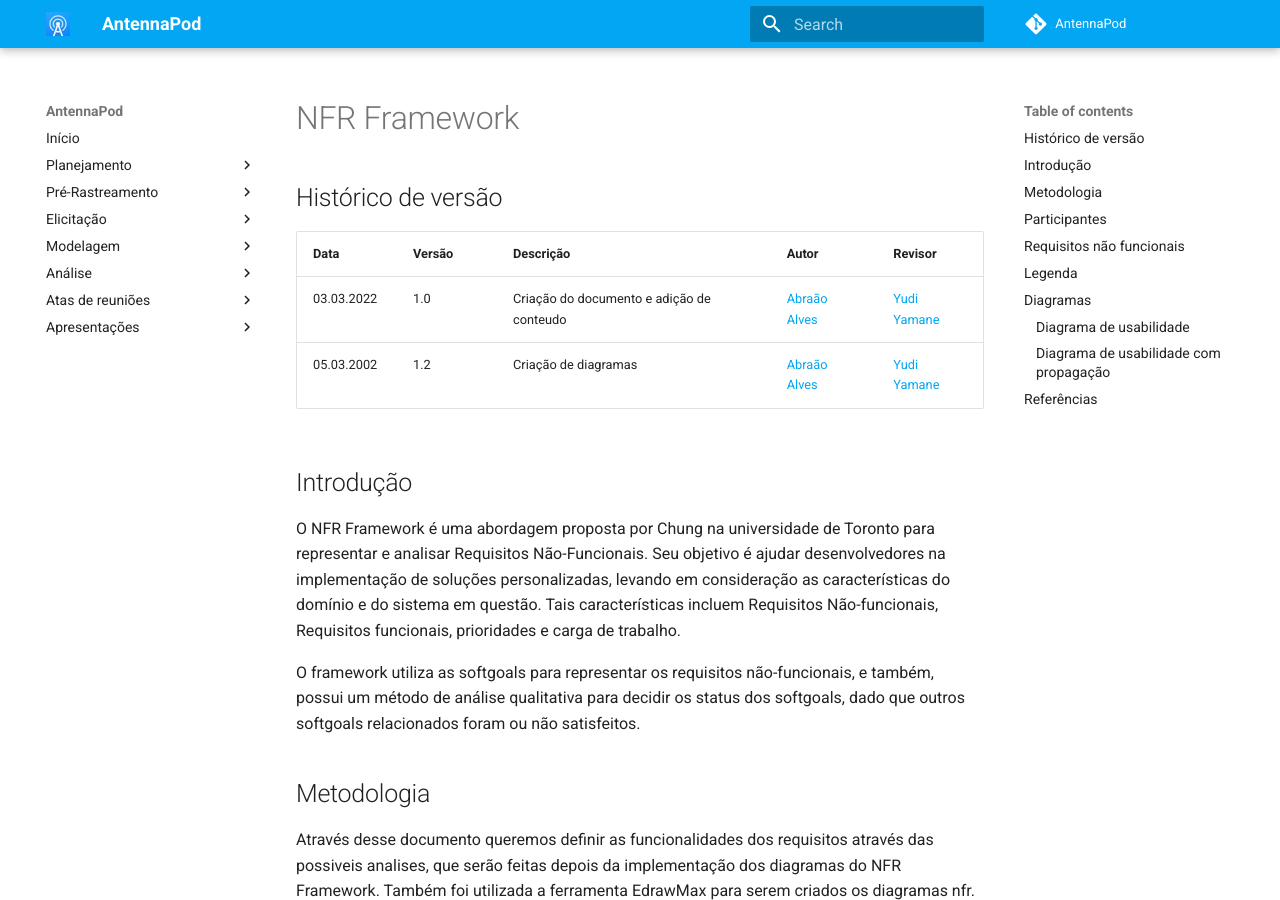
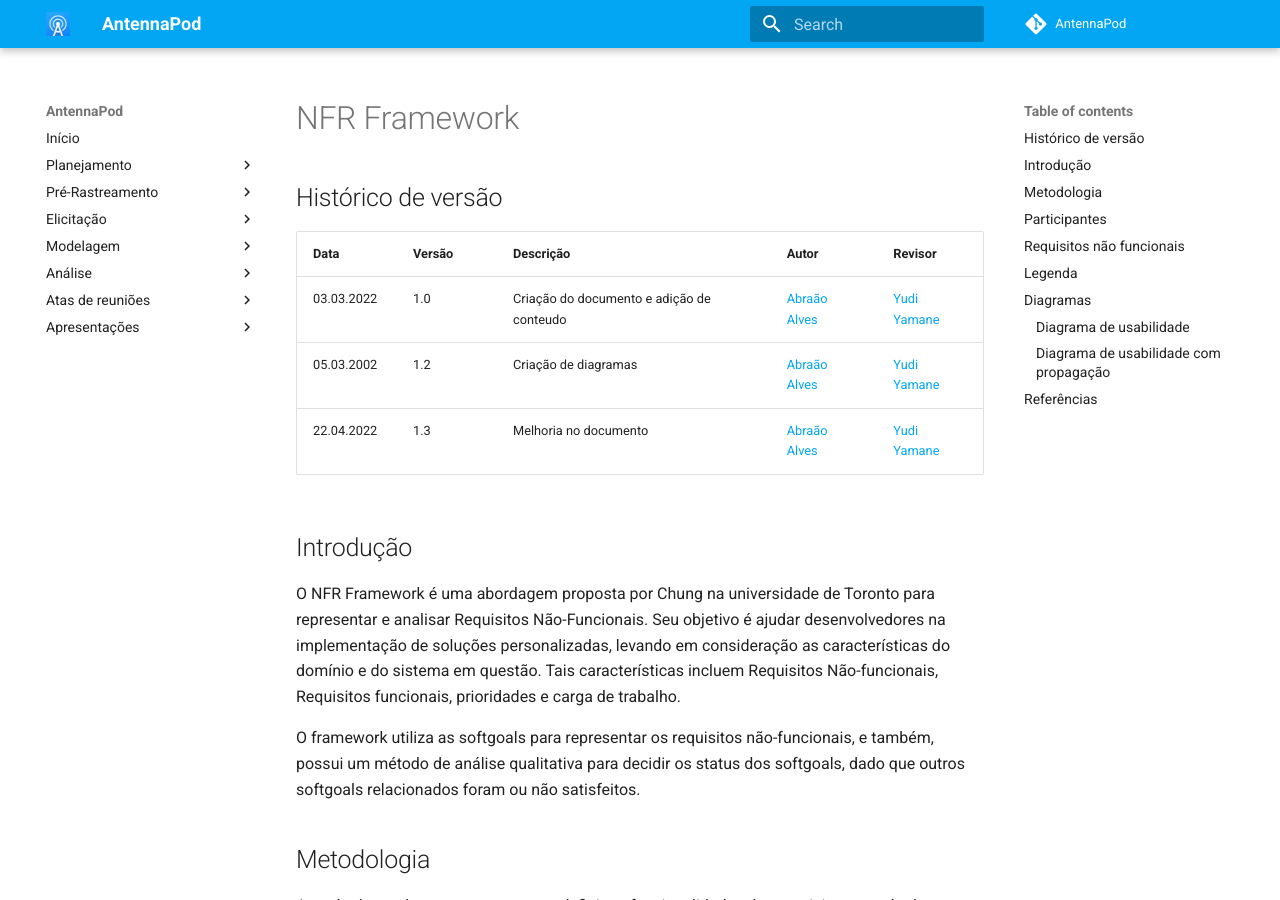
Before and after one commit to Requisitos-de-Software/2021.2-AntennaPod, an MkDocs documentation site: the page built from docs/modelagem/nfr-framework.md, in a window 1280 px wide and 900 px high. Built offline with MkDocs 1.6.1 and Material for MkDocs 9.7.7, drawn with Linux system fonts in a browser that asks for light colours; comment, search, counter and statistics services are not loaded.

```diff
--- a/docs/modelagem/nfr-framework.md
+++ b/docs/modelagem/nfr-framework.md
@@ -5,6 +5,7 @@
 | ---------- | ------ | ----------------------------------------- | --------------------------------------------- | ------------------------------------------- |
 | 03.03.2022 | 1.0    | Criação do documento e adição de conteudo | [Abraão Alves](https://github.com/Abraao1231) | [Yudi Yamane](https://github.com/yudi-azvd) |
 | 05.03.2002 | 1.2    | Criação de diagramas                      | [Abraão Alves](https://github.com/Abraao1231) | [Yudi Yamane](https://github.com/yudi-azvd) |
+| 22.04.2022 | 1.3    | Melhoria no documento | [Abraão Alves](https://github.com/Abraao1231) | [Yudi Yamane](https://github.com/yudi-azvd) |
 
 ##  Introdução
 O NFR Framework é uma abordagem proposta por Chung na universidade de Toronto para representar e analisar Requisitos Não-Funcionais. Seu objetivo é ajudar desenvolvedores na implementação de soluções personalizadas, levando em consideração as características do domínio e do sistema em questão. Tais características incluem Requisitos Não-funcionais, Requisitos funcionais, prioridades e carga de
```
Also changed, not shown: docs/img/tipos-de-relacao-nfr.png.
